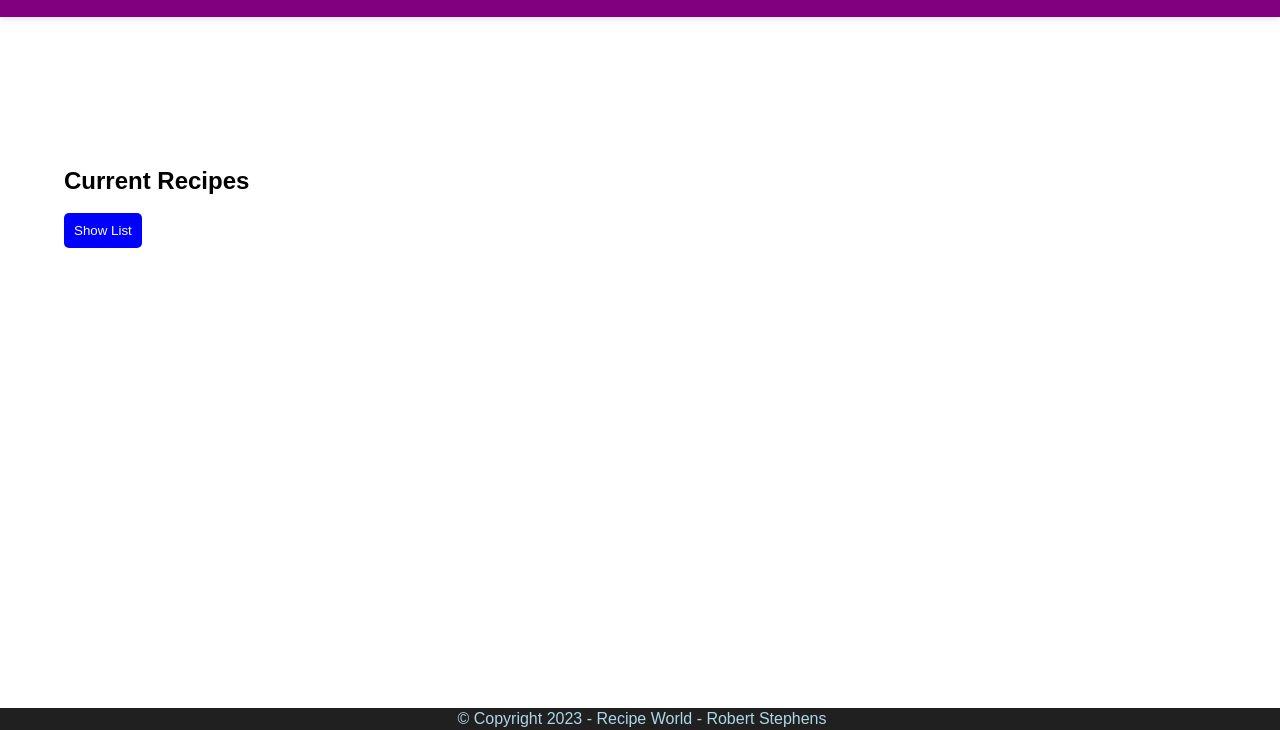
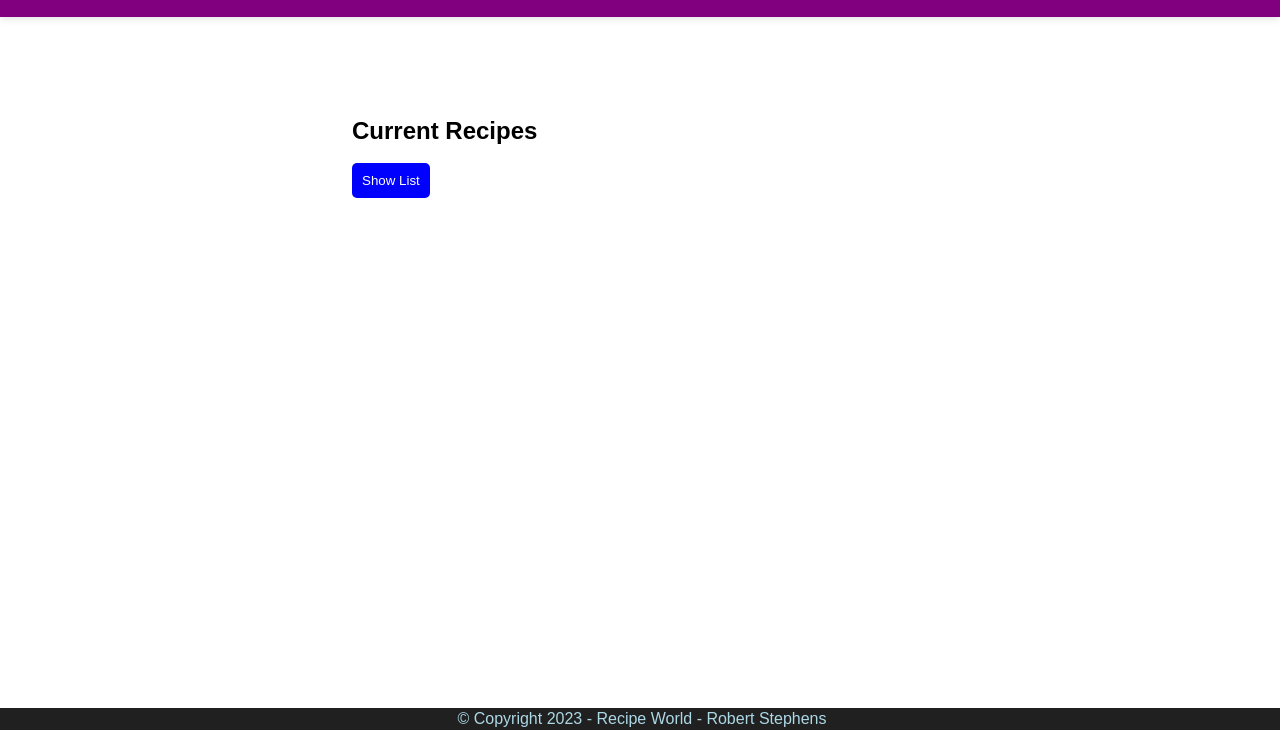
Before and after one commit to trekkabout225/project, a website: page recipe/recipe-list.html in a window 1280 px wide. Shown: the part 70-800 px from the top of the page. Drawn offline with Linux system fonts and the light colour scheme.

Commit message:
styling updates

```diff
--- a/recipe/styles.css
+++ b/recipe/styles.css
@@ -3,7 +3,7 @@
 * {
   margin: 0;
   padding: 0;
-  font-family: Arial, Helvetica;
+  font-family: Arial, Helvetica, sans-serif;
 }
 
 /* Styling for the page */
@@ -13,17 +13,6 @@ body {
 
 /* Header */
 header {
-
-  /* background-color: purple;
-  position: fixed;
-  top: 0;
-  width: 100%;
-  padding: 20px;
-  left: 0;
-  color: white;
-  text-align: center; */
-
-
   background-color: purple;
   display: flex;
   justify-content: flex-end;
@@ -74,7 +63,7 @@ header a:hover {
   display: flex;
   flex-direction: row;
   justify-content: space-between;
-  margin: 150px 5%;
+  margin: 50px 5%;
 }
 
 .left-column {
@@ -83,6 +72,7 @@ header a:hover {
 }
 
 .middle-column {
+  margin: 50px 25%;
   width: 50%;
   align-items: center;
   justify-content: center;
@@ -196,8 +186,7 @@ label[for="search-box"] {
 }
 
 .image-list {
-    position: relative;
-    /* float: left; */
+    /* position: relative; */
     display: inline-flex;
     width: 50%;
     align-items: center;
```
Also changed, not shown: recipe/recipe-list.html (+1 -1 lines).
